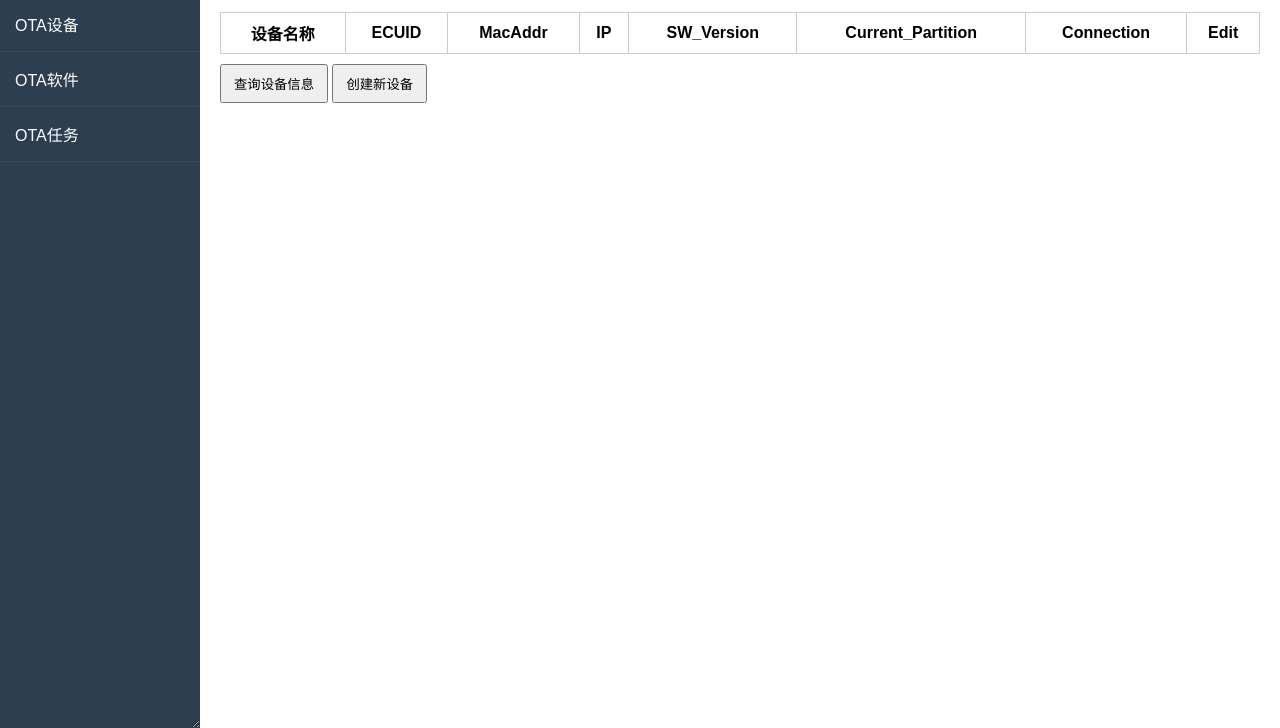
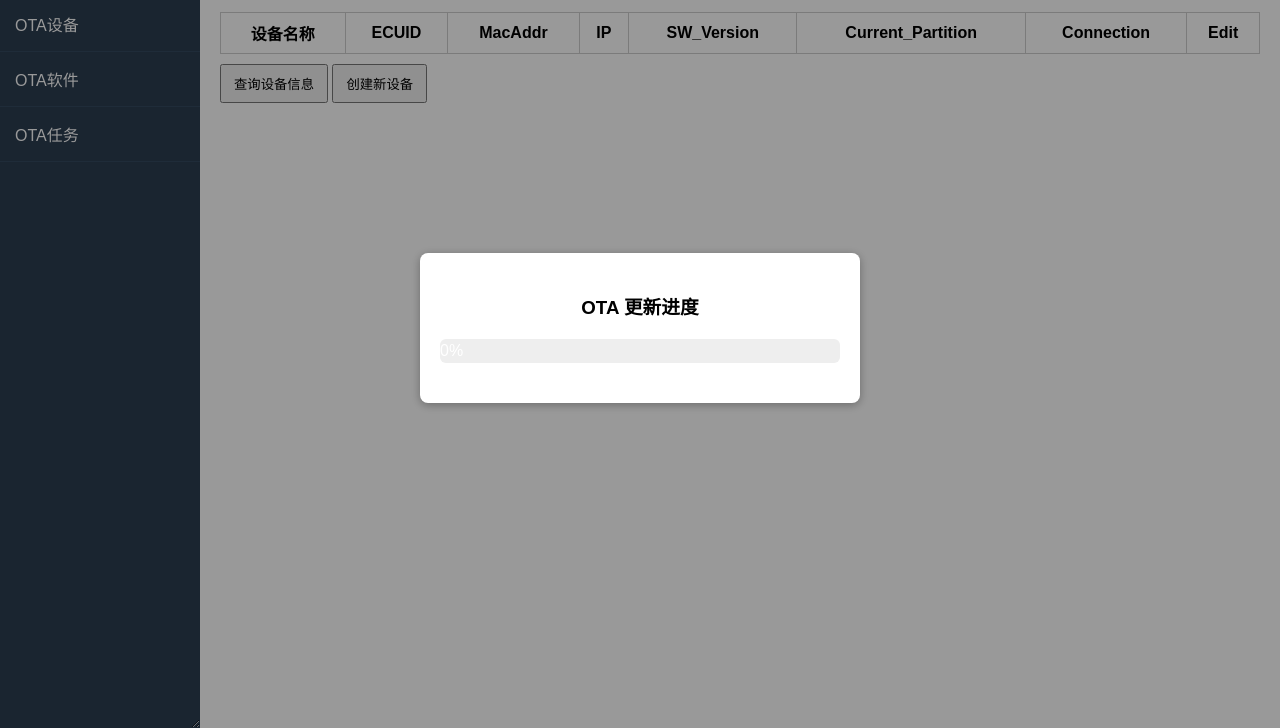
Before and after one commit to mmmmmmore/ota_server, a plain HTML site: page front/index.html in a window 1280 px wide. Shown: the part 72-800 px from the top of the page. Drawn offline with nearby package versions, Linux system fonts and the light colour scheme.

Commit message:
Update style.css

```diff
--- a/front/css/style.css
+++ b/front/css/style.css
@@ -100,3 +100,47 @@ button {
   background-color: lightgray;
   color: black;
 }
+
+/* 弹窗遮罩 */
+.modal {
+  position: fixed;
+  top: 0;
+  left: 0;
+  width: 100%;
+  height: 100%;
+  background: rgba(0,0,0,0.4);
+  display: flex;
+  align-items: center;
+  justify-content: center;
+  z-index: 999;
+}
+
+/* 弹窗内容 */
+.modal-content {
+  background: #fff;
+  padding: 20px;
+  width: 400px;
+  border-radius: 8px;
+  text-align: center;
+  box-shadow: 0 2px 10px rgba(0,0,0,0.3);
+}
+
+/* 进度条容器 */
+.progress-container {
+  width: 100%;
+  background-color: #eee;
+  border-radius: 6px;
+  overflow: hidden;
+  margin: 20px 0;
+}
+
+/* 进度条本体 */
+.progress-bar {
+  height: 24px;
+  width: 0%;
+  background-color: #4caf50;
+  text-align: center;
+  color: white;
+  line-height: 24px;
+  transition: width 0.3s ease;
+}
```
